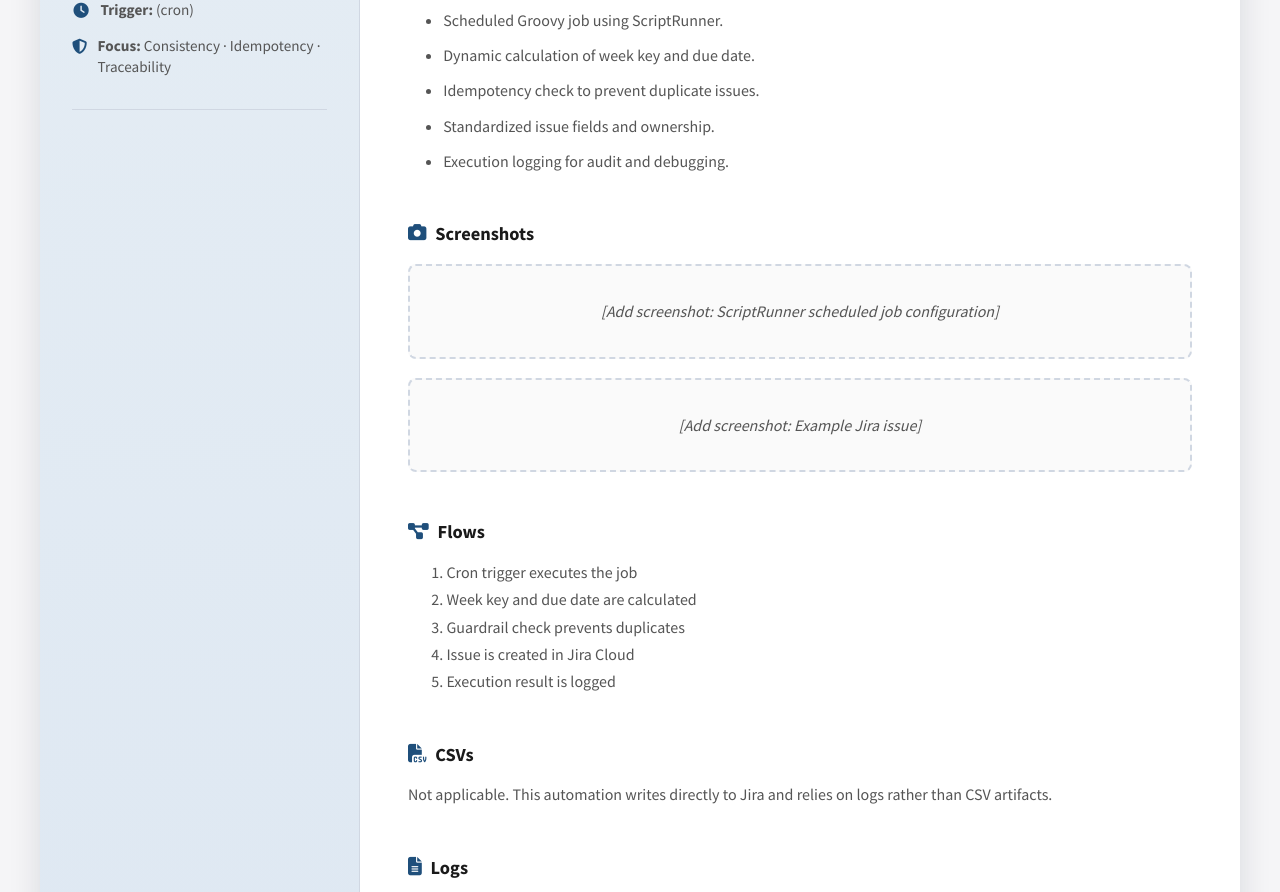
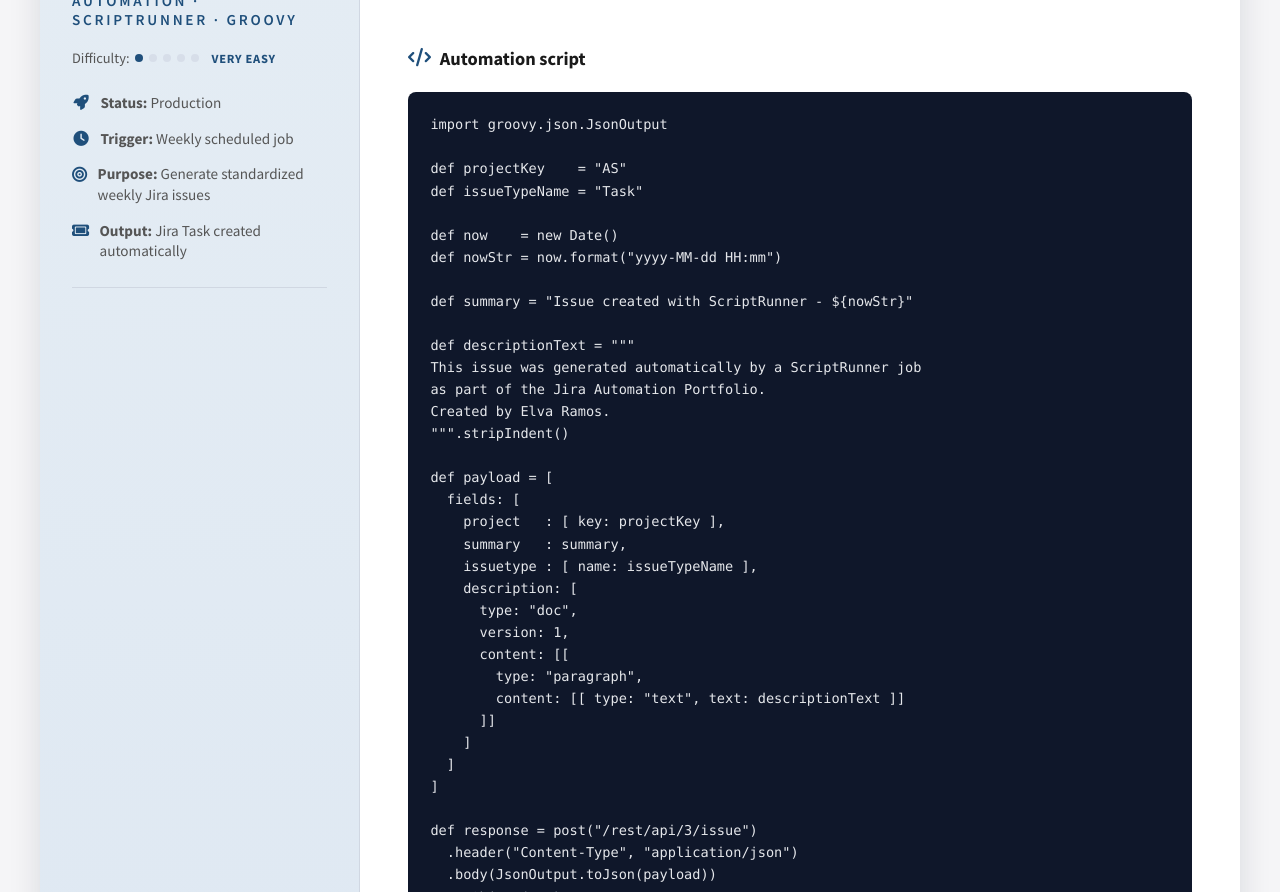
Before and after one commit to elvaramosglz/MyPortfolio, a plain HTML site: page app/jiracloud-projects/jira-weekly-issue-generator.html in a window 1280 px wide. Shown: the part 305-1197 px from the top of the page. Drawn offline with Linux system fonts and the light colour scheme.

Commit message:
Update jira-weekly-issue-generator.html

```diff
--- a/app/jiracloud-projects/jira-weekly-issue-generator.html
+++ b/app/jiracloud-projects/jira-weekly-issue-generator.html
@@ -2,18 +2,16 @@
 <html lang="en">
 <head>
   <meta charset="UTF-8" />
-  <title>Weekly Issue Generator</title>
+  <title>Jira Weekly Issue Generator</title>
   <meta name="viewport" content="width=device-width, initial-scale=1" />
 
   <!-- Google Font -->
   <link href="https://fonts.googleapis.com/css2?family=Source+Sans+Pro:wght@300;400;600;700&display=swap" rel="stylesheet">
 
   <!-- Font Awesome -->
-  <link
-    rel="stylesheet"
+  <link rel="stylesheet"
         href="https://cdnjs.cloudflare.com/ajax/libs/font-awesome/6.5.2/css/all.min.css"
-    crossorigin="anonymous"
-  />
+        crossorigin="anonymous" />
 
   <style>
     :root {
@@ -24,6 +22,8 @@
       --text-main: #1a1a1a;
       --text-muted: #555;
       --border-light: #d0d7e2;
+      --code-bg: #0f172a;
+      --code-text: #e5e7eb;
     }
 
     * { box-sizing: border-box; margin: 0; padding: 0; }
@@ -75,11 +75,40 @@
       letter-spacing: 0.18em;
       text-transform: uppercase;
       color: var(--accent);
-      margin-bottom: 2.2rem;
+      margin-bottom: 1.25rem;
+    }
+
+    /* Difficulty bar */
+    .difficulty-bar {
+      display: flex;
+      align-items: center;
+      gap: 6px;
+      font-size: 0.9rem;
+      color: var(--text-muted);
+      margin-bottom: 1.6rem;
+    }
+
+    .dot {
+      width: 8px;
+      height: 8px;
+      border-radius: 50%;
+      background: #d7dee9;
+    }
+
+    .dot.filled { background: var(--accent); }
+
+    .difficulty-text {
+      margin-left: 6px;
+      font-weight: 700;
+      color: var(--accent);
+      font-size: 0.78rem;
+      letter-spacing: 0.06em;
+      text-transform: uppercase;
     }
 
     .sidebar-item {
       display: flex;
+      align-items: flex-start;
       gap: 0.65rem;
       margin-bottom: 0.95rem;
       font-size: 0.95rem;
@@ -97,20 +126,11 @@
     .divider {
       height: 1px;
       background: var(--border-light);
-      margin: 2rem 0 1.5rem;
+      margin: 1.6rem 0 1.4rem;
     }
 
     /* Main content */
     .content { padding: 2.5rem 3rem; }
-
-    .section-title {
-      font-size: 0.9rem;
-      letter-spacing: 0.25em;
-      text-transform: uppercase;
-      color: var(--accent);
-      font-weight: 600;
-      margin-bottom: 2.8rem;
-    }
 
     .experience-block { margin-bottom: 3rem; }
 
@@ -122,11 +142,12 @@
       gap: 0.55rem;
     }
 
+    .experience-company i { color: var(--accent); }
+
     .muted {
       color: var(--text-muted);
       line-height: 1.7;
       text-align: justify;
-      margin-top: 0.9rem;
     }
 
     ul {
@@ -138,35 +159,31 @@
 
     ul li { margin-bottom: 0.55rem; }
 
-    .codebox {
-      margin-top: 1rem;
-      border: 1px solid var(--border-light);
+    pre {
+      margin-top: 1.4rem;
+      padding: 1.4rem;
+      background: var(--code-bg);
+      color: var(--code-text);
       border-radius: 8px;
-      background: #fbfbfc;
-      padding: 1rem 1.1rem;
-      font-family: ui-monospace, SFMono-Regular, Menlo, Monaco, Consolas, monospace;
-      font-size: 0.9rem;
-      white-space: pre;
       overflow-x: auto;
+      font-size: 0.85rem;
+      line-height: 1.55;
     }
 
-    .placeholder {
-      margin-top: 1.2rem;
-      padding: 2.2rem;
-      border: 2px dashed var(--border-light);
-      border-radius: 8px;
-      text-align: center;
-      color: var(--text-muted);
-      background: #fafafa;
-      font-style: italic;
+    code {
+      font-family: ui-monospace, SFMono-Regular, Menlo, monospace;
+    }
+
+    .diagram-img {
+      width: 100%;
+      margin-top: 1rem;
+      border-radius: 6px;
+      border: 1px solid var(--border-light);
     }
 
     @media (max-width: 900px) {
       .page { grid-template-columns: 1fr; }
-      .sidebar {
-        border-right: none;
-        border-bottom: 1px solid var(--border-light);
-      }
+      .sidebar { border-right: none; border-bottom: 1px solid var(--border-light); }
       .content { padding: 2rem 1.75rem 2.5rem; }
     }
   </style>
@@ -175,153 +192,154 @@
 <body>
 <div class="page">
 
-    <!-- LEFT SIDEBAR -->
+  <!-- SIDEBAR -->
   <aside class="sidebar">
-      <!-- FIXED ROUTE: this file lives in app/jiracloud-projects/, so go up 2 levels to root -->
     <a href="/MyPortfolio/index.html" class="back-link">← Back to Home</a>
 
+    <div class="project-title">Jira<br>Weekly Issue<br>Generator</div>
+    <div class="project-subtitle">Automation · ScriptRunner · Groovy</div>
 
-      <div class="project-title"><br>Issue</div>
-      <div class="project-subtitle">Jira Automation</div>
+    <div class="difficulty-bar">
+      <span>Difficulty:</span>
+      <span class="dot filled"></span>
+      <span class="dot"></span>
+      <span class="dot"></span>
+      <span class="dot"></span>
+      <span class="dot"></span>
+      <span class="difficulty-text">Very Easy</span>
+    </div>
 
     <div class="sidebar-item">
-        <i class="fa-solid fa-code"></i>
-        <div><b>Type:</b> ScriptRunner Scheduled Job</div>
+      <i class="fa-solid fa-rocket"></i>
+      <div><b>Status:</b> Production</div>
     </div>
 
     <div class="sidebar-item">
       <i class="fa-solid fa-clock"></i>
-        <div><b>Trigger:</b> (cron)</div>
+      <div><b>Trigger:</b> Weekly scheduled job</div>
     </div>
 
     <div class="sidebar-item">
-        <i class="fa-solid fa-shield-halved"></i>
-        <div><b>Focus:</b> Consistency · Idempotency · Traceability</div>
+      <i class="fa-solid fa-bullseye"></i>
+      <div><b>Purpose:</b> Generate standardized weekly Jira issues</div>
+    </div>
+
+    <div class="sidebar-item">
+      <i class="fa-solid fa-ticket"></i>
+      <div><b>Output:</b> Jira Task created automatically</div>
     </div>
 
     <div class="divider"></div>
-
-      <!-- Optional: handy local navigation (same folder) -->
-      <!--
-      <div class="sidebar-item">
-        <i class="fa-solid fa-folder-open"></i>
-        <div>
-          <b>Other pages:</b><br />
-          <a href="jiracloud-automation.html" style="color:var(--accent); text-decoration:none; border-bottom:1px solid var(--accent-soft);">
-            Jira Cloud Automation
-          </a><br />
-          <a href="whatsapp-api-automation.html" style="color:var(--accent); text-decoration:none; border-bottom:1px solid var(--accent-soft);">
-            WhatsApp API Automation
-          </a>
-        </div>
-      </div>
-      -->
   </aside>
 
-    <!-- RIGHT CONTENT -->
+  <!-- CONTENT -->
   <main class="content">
-      <section>
-        <h2 class="section-title">Issue Generator</h2>
 
     <!-- Problem -->
     <div class="experience-block">
       <div class="experience-company">
-            <i class="fa-solid fa-triangle-exclamation" style="color:var(--accent);"></i>
-            Problem (real context)
+        <i class="fa-solid fa-triangle-exclamation"></i>
+        Problem
       </div>
-
-          <p class="muted">
-            Operational Jira tasks were created manually. This resulted in inconsistent
-            issue structure, delayed creation, and limited traceability when reviewing historical execution.
+      <p class="muted" style="margin-top:0.9rem;">
+        Weekly Jira issues were created manually and inconsistently, leading to
+        missing tasks, broken reporting, and unnecessary operational overhead.
       </p>
     </div>
 
-        <!-- Solution -->
+    <!-- Main idea -->
     <div class="experience-block">
       <div class="experience-company">
-            <i class="fa-solid fa-lightbulb" style="color:var(--accent);"></i>
-            Solution (step by step)
+        <i class="fa-solid fa-lightbulb"></i>
+        Main idea
+      </div>
+      <p class="muted" style="margin-top:0.9rem;">
+        Use a ScriptRunner Groovy job to automatically generate standardized Jira
+        issues on a weekly cadence using the Jira REST API.
+      </p>
     </div>
 
-          <ul>
-            <li>Scheduled Groovy job using ScriptRunner.</li>
-            <li>Dynamic calculation of week key and due date.</li>
-            <li>Idempotency check to prevent duplicate issues.</li>
-            <li>Standardized issue fields and ownership.</li>
-            <li>Execution logging for audit and debugging.</li>
-          </ul>
+    <!-- Code -->
+    <div class="experience-block">
+      <div class="experience-company">
+        <i class="fa-solid fa-code"></i>
+        Automation script
       </div>
 
-        <!-- Screenshots -->
-        <div class="experience-block">
-          <div class="experience-company">
-            <i class="fa-solid fa-camera" style="color:var(--accent);"></i>
-            Screenshots
-          </div>
+<pre><code>import groovy.json.JsonOutput
 
-          <div class="placeholder">[Add screenshot: ScriptRunner scheduled job configuration]</div>
-          <div class="placeholder">[Add screenshot: Example Jira issue]</div>
-        </div>
+def projectKey    = "AS"
+def issueTypeName = "Task"
 
-        <!-- Flows -->
-        <div class="experience-block">
-          <div class="experience-company">
-            <i class="fa-solid fa-diagram-project" style="color:var(--accent);"></i>
-            Flows
-          </div>
+def now    = new Date()
+def nowStr = now.format("yyyy-MM-dd HH:mm")
 
-          <ol style="margin-left:2.4rem; margin-top:1rem; color:var(--text-muted); line-height:1.7;">
-            <li>Cron trigger executes the job</li>
-            <li>Week key and due date are calculated</li>
-            <li>Guardrail check prevents duplicates</li>
-            <li>Issue is created in Jira Cloud</li>
-            <li>Execution result is logged</li>
-          </ol>
-        </div>
+def summary = "Issue created with ScriptRunner - ${nowStr}"
 
-        <!-- CSVs -->
-        <div class="experience-block">
-          <div class="experience-company">
-            <i class="fa-solid fa-file-csv" style="color:var(--accent);"></i>
-            CSVs
-          </div>
+def descriptionText = """
+This issue was generated automatically by a ScriptRunner job
+as part of the Jira Automation Portfolio.
+Created by Elva Ramos.
+""".stripIndent()
 
-          <p class="muted">
-            Not applicable. This automation writes directly to Jira and relies on logs
-            rather than CSV artifacts.
-          </p>
+def payload = [
+  fields: [
+    project   : [ key: projectKey ],
+    summary   : summary,
+    issuetype : [ name: issueTypeName ],
+    description: [
+      type: "doc",
+      version: 1,
+      content: [[
+        type: "paragraph",
+        content: [[ type: "text", text: descriptionText ]]
+      ]]
+    ]
+  ]
+]
+
+def response = post("/rest/api/3/issue")
+  .header("Content-Type", "application/json")
+  .body(JsonOutput.toJson(payload))
+  .asObject(Map)
+
+if (response.status == 201) {
+  logger.info("✅ Demo issue created: ${response.body.key}")
+}</code></pre>
     </div>
 
     <!-- Logs -->
     <div class="experience-block">
       <div class="experience-company">
-            <i class="fa-solid fa-file-lines" style="color:var(--accent);"></i>
-            Logs
+        <i class="fa-solid fa-terminal"></i>
+        Execution logs (sample)
       </div>
 
-          <div class="codebox">
-[2025-01-06 08:00] START IssueGenerator
-Computed week=2025-W02
-Created issue OPS-1234
-SUCCESS
-          </div>
+<pre><code>"Serializing object into 'interface java.util.Map'"
+"POST /rest/api/3/issue asObject Request Duration: 1624ms"
+"✅ Demo issue created: AS-6"</code></pre>
     </div>
 
-        <!-- Lessons learned -->
+    <!-- Output -->
     <div class="experience-block">
       <div class="experience-company">
-            <i class="fa-solid fa-graduation-cap" style="color:var(--accent);"></i>
-            Lessons learned
+        <i class="fa-solid fa-ticket"></i>
+        Automatically created Jira issue
       </div>
 
-          <ul>
-            <li>Recurring automations must be idempotent.</li>
-            <li>Standardization improves adoption and reporting.</li>
-            <li>Logs are first-class operational artifacts.</li>
-          </ul>
+      <p class="muted" style="margin-top:0.9rem;">
+        <a href="https://elvaramosglz.atlassian.net/browse/AS-6" target="_blank">
+          View Jira Issue (AS-6)
+        </a>
+      </p>
+
+      <img
+        src="../../assets/issue-as-6.png"
+        alt="Automatically created Jira issue AS-6"
+        class="diagram-img"
+      />
     </div>
 
-      </section>
   </main>
 </div>
 </body>
```
Lines whose indentation alone changed are shown as unchanged.
